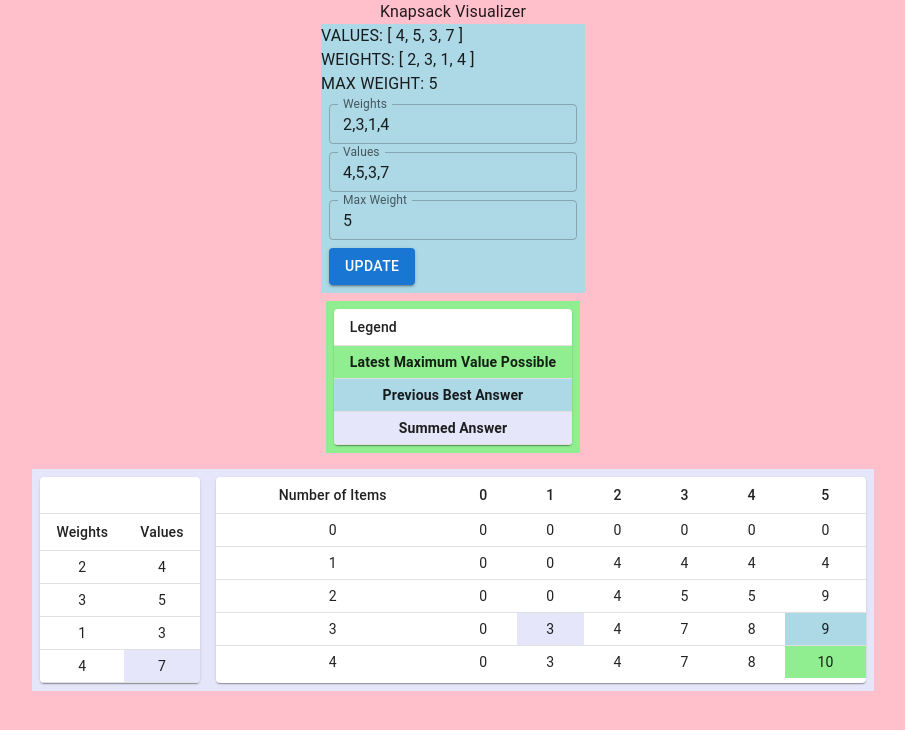
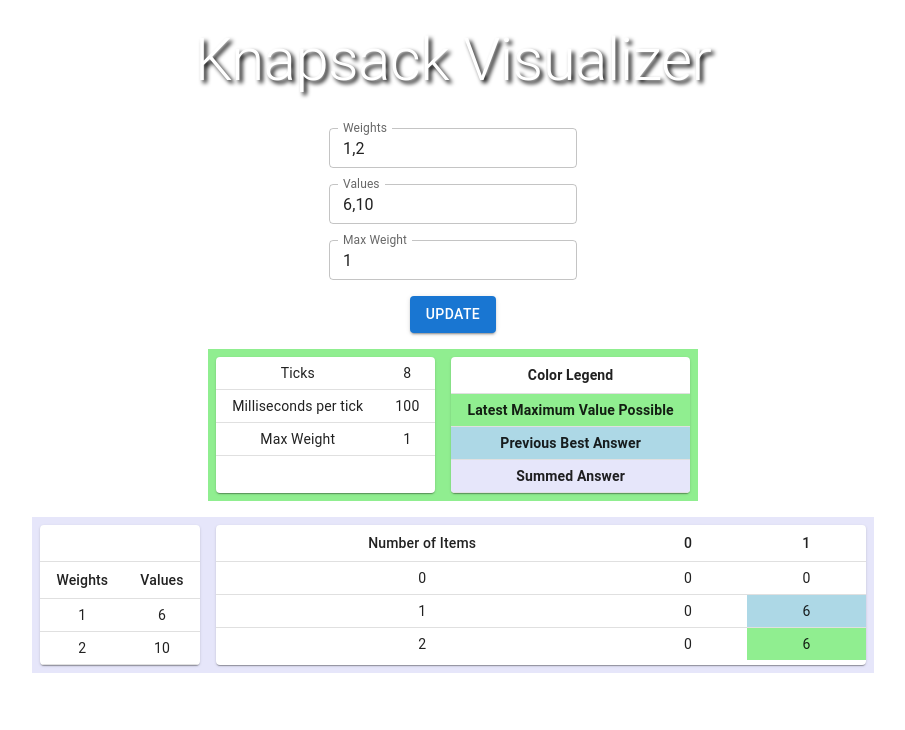
Before and after one commit to masaok/knapsack-web, a React (Create React App) app: page / in a window 1280 px wide. Shown: the top 730 px of the page, without its empty margins (187-1092 px from the left). Built offline with nearby package versions, Linux system fonts and the light colour scheme.

Commit message:
Added informational block to show current settings

```diff
--- a/src/pages/Dashboard/Dashboard.jsx
+++ b/src/pages/Dashboard/Dashboard.jsx
@@ -3,25 +3,35 @@ import { makeStyles } from '@mui/styles'
 
 import { Helmet } from 'react-helmet-async'
 
+import Typography from '@mui/material/Typography'
+
 import KnapsackDynamic from './content/KnapsackDynamic/KnapsackDynamic'
-// import KnapsackRecursion from './content/KnapsackRecursion/KnapsackRecursion'
 
 import { Routes, Route } from 'react-router-dom'
-
-// import logoTrans from '../../assets/images/placeholder-logo.png'
 
 const useStyles = makeStyles(
   theme => ({
     root: {
       display: 'flex',
       flexDirection: 'column',
-      backgroundColor: 'pink',
+      backgroundColor: 'white',
       height: '100vh',
     },
 
     header: {
       display: 'flex',
       justifyContent: 'center',
+      marginTop: theme.spacing(3),
+      marginBottom: theme.spacing(3),
+    },
+
+    pageTitle: {
+      color: 'white',
+      fontSize: 40,
+      fontFamily: ['Carter One', 'sans-serif'].join(','),
+      textShadow: '3px 3px 4px #000',
+      marginTop: theme.spacing(2),
+      marginBottom: theme.spacing(2),
     },
 
     body: {
@@ -63,12 +73,16 @@ const Dashboard = props => {
     <div className={classes.root}>
       <Helmet>
         <title>Knapsack Visualizer</title>
+        <link rel="preconnect" href="https://fonts.gstatic.com" />
+        <link
+          href="https://fonts.googleapis.com/css2?family=Carter+One&amp;display=swap"
+          rel="stylesheet"
+        ></link>
       </Helmet>
       <div className={classes.header}>
-        {/* <div className={classes.logoContainer}>
-          <img className={classes.logo} src={logoTrans} alt="knapsack visualizer logo" />
-        </div> */}
-        Knapsack Visualizer
+        <Typography variant="h2" className={classes.pageTitle}>
+          Knapsack Visualizer
+        </Typography>
       </div>
       <div className={classes.body}>
         <div className={classes.sidebar}></div>
--- a/src/pages/Dashboard/content/KnapsackDynamic/KnapsackDynamic.jsx
+++ b/src/pages/Dashboard/content/KnapsackDynamic/KnapsackDynamic.jsx
@@ -27,7 +27,7 @@ const useStyles = makeStyles(
       display: 'flex',
       flexDirection: 'column',
       flex: 1,
-      backgroundColor: 'lightblue',
+      // backgroundColor: 'lightblue',
     },
 
     infoArea: {
@@ -87,6 +87,10 @@ const useStyles = makeStyles(
     },
 
     // Legend
+    legendHeader: {
+      fontWeight: 'bold',
+    },
+
     legendValue: {
       fontWeight: 'bold',
       whiteSpace: 'nowrap',
@@ -94,6 +98,9 @@ const useStyles = makeStyles(
 
     // Fields
     inputs: {
+      display: 'flex',
+      flex: 1,
+      flexDirection: 'column',
       justifyContent: 'center',
       alignItems: 'center',
     },
@@ -105,6 +112,11 @@ const useStyles = makeStyles(
     updateButton: {
       justifyContent: 'center',
     },
+
+    // Errors
+    errors: {
+      backgroundColor: 'red',
+    },
   }),
   { name: 'KnapsackDynamic' }
 )
@@ -114,10 +126,15 @@ const useStyles = makeStyles(
 // const MAX_WEIGHT = 50
 // const MAX_WEIGHT = 2
 
+// Minimal
+const VALUES = [6, 10]
+const WEIGHTS = [1, 2]
+const MAX_WEIGHT = 1
+
 // Dev
 // const VALUES = [6, 10, 12]
 // const WEIGHTS = [1, 2, 3]
-// const MAX_WEIGHT = 5
+// const MAX_WEIGHT = 2
 
 // Geeks example
 // https://www.geeksforgeeks.org/0-1-knapsack-problem-dp-10/
@@ -127,9 +144,9 @@ const useStyles = makeStyles(
 
 // Educative example (fruit)
 // https://www.educative.io/edpresso/what-is-the-knapsack-problem
-const VALUES = [4, 5, 3, 7]
-const WEIGHTS = [2, 3, 1, 4]
-const MAX_WEIGHT = 5
+// const VALUES = [4, 5, 3, 7]
+// const WEIGHTS = [2, 3, 1, 4]
+// const MAX_WEIGHT = 5
 
 const NUM_ITEMS = VALUES.length
 const MS = 100
@@ -163,7 +180,7 @@ const KnapsackDynamic = props => {
 
   const [table, setTable] = useState([[]])
 
-  const [seconds, setSeconds] = useState(0)
+  const [ticks, setTicks] = useState(0)
   const [row, setRow] = useState(0)
   const [col, setCol] = useState(0)
 
@@ -174,7 +191,12 @@ const KnapsackDynamic = props => {
     maxWeight: MAX_WEIGHT,
   })
 
-  // Fields in use for display
+  // Fields as typed in raw string form (before validation)
+  const [weightsInput, setWeightsInput] = useState(WEIGHTS.join(','))
+  const [valuesInput, setValuesInput] = useState(VALUES.join(','))
+  const [maxWeightInput, setMaxWeightInput] = useState(MAX_WEIGHT)
+
+  // Fields used in algorithm
   const [weights, setWeights] = useState(WEIGHTS)
   const [values, setValues] = useState(VALUES)
   const [maxWeight, setMaxWeight] = useState(MAX_WEIGHT)
@@ -192,17 +214,29 @@ const KnapsackDynamic = props => {
 
   const [ms] = useState(MS)
 
+  const [errors, setErrors] = useState([])
+
   // const [maxRow] = useState(1) // dev mode
   // const [maxCol] = useState(2) // dev mode
 
   // const [table, setTable] = useState(new Array(NUM_ITEMS + 1))
 
-  // useEffect(() => {
-  //   console.log(fields)
-  //   setWeights([...fields.weights])
-  //   setValues([...fields.values])
-  //   setMaxWeight(fields.maxWeight)
-  // }, [fields])
+  // Validation Effect
+  useEffect(() => {
+    const newErrors = []
+    const newWeights = weightsInput.split(',').map(Number)
+    const newValues = valuesInput.split(',').map(Number)
+
+    if (newWeights.length !== newValues.length) {
+      newErrors.push('Number of weights and values must be equal.')
+    }
+
+    if (isNaN(maxWeightInput)) {
+      newErrors.push('Max weight invalid.')
+    }
+
+    setErrors([...newErrors])
+  }, [weightsInput, valuesInput, maxWeightInput])
 
   const timer = useCallback(() => {
     // If the current column is <= the max column (max weight)
@@ -269,7 +303,7 @@ const KnapsackDynamic = props => {
       }
 
       setCol(col + 1)
-      setSeconds(seconds + 1)
+      setTicks(ticks + 1)
 
       // console.log(table)
     } else if (row < maxRow) {
@@ -286,13 +320,13 @@ const KnapsackDynamic = props => {
       // tableDump(table)
       setRow(row + 1)
       setCol(0)
-      setSeconds(seconds + 1)
+      setTicks(ticks + 1)
     }
 
     // If neither condition is true, the state doesn't change, which doesn't
     // recreate the timer, which doesn't trigger the useEffect. The loop
     // will stop.
-  }, [maxCol, maxRow, seconds, row, col, maxWeight, table, values, weights])
+  }, [maxCol, maxRow, ticks, row, col, maxWeight, table, values, weights])
 
   useEffect(() => {
     const timeout = setTimeout(timer, ms)
@@ -310,11 +344,15 @@ const KnapsackDynamic = props => {
 
     switch (event.target.name) {
       case 'weights':
+        setWeightsInput(event.target.value)
+        break
       case 'values':
-        setFields({ ...fields, [event.target.name]: event.target.value.split(',').map(Number) })
+        setValuesInput(event.target.value)
+        // setFields({ ...fields, [event.target.name]: event.target.value.split(',').map(Number) })
         break
       case 'maxWeight':
-        setFields({ ...fields, [event.target.name]: parseInt(event.target.value) })
+        // setFields({ ...fields, [event.target.name]: parseInt(event.target.value) })
+        setMaxWeightInput(event.target.value)
         break
       default:
         setFields({ ...fields, [event.target.name]: event.target.value })
@@ -322,24 +360,28 @@ const KnapsackDynamic = props => {
   }
 
   const handleUpdate = () => {
-    setWeights([...fields.weights])
-    setValues([...fields.values])
-    setMaxWeight(fields.maxWeight)
+    // setWeights([...fields.weights])
+    // setValues([...fields.values])
+    // setMaxWeight(fields.maxWeight)
 
-    // TODO: Fix this redundancy
-    setMaxCol(fields.maxWeight)
-    setMaxRow([...fields.values].length)
+    if (errors.length === 0) {
+      const newWeights = weightsInput.split(',').map(Number)
+      const newValues = valuesInput.split(',').map(Number)
 
-    setTable([[]])
-    setRow(0)
-    setCol(0)
-    setSeconds(0)
+      setWeights([...newWeights])
+      setValues([...newValues])
+      setMaxWeight(parseInt(maxWeightInput))
 
-    // setAddendValueIndex(null)
-    // setSumRow(null)
-    // setSumCol(null)
-    // setSourceRow(null)
-    // setSourceCol(null)
+      // TODO: Fix this redundancy
+      setMaxCol(parseInt(maxWeightInput))
+      setMaxRow(newValues.length)
+
+      // Reset the animation
+      setTable([[]])
+      setRow(0)
+      setCol(0)
+      setTicks(0)
+    }
   }
 
   // console.log('FIELDS:')
@@ -351,19 +393,14 @@ const KnapsackDynamic = props => {
   return (
     <div className={classes.root}>
       <div className={classes.topArea}>
-        <div className={classes.info}>
-          <div>VALUES: {JSON.stringify(values, null, 2)}</div>
-          <div>WEIGHTS: {JSON.stringify(weights, null, 2)}</div>
-          <div>MAX WEIGHT: {maxWeight}</div>
-        </div>
-
         <div className={classes.inputs}>
           <div className={classes.fields}>
             <TextField
               name="weights"
               label="Weights"
               size="small"
-              value={fields.weights.join(',')}
+              // value={fields.weights.join(',')}
+              value={weightsInput}
               onChange={handleFieldChange}
             />
           </div>
@@ -372,7 +409,8 @@ const KnapsackDynamic = props => {
               name="values"
               label="Values"
               size="small"
-              value={fields.values.join(',')}
+              // value={fields.values.join(',')}
+              value={valuesInput}
               onChange={handleFieldChange}
             />
           </div>
@@ -381,25 +419,78 @@ const KnapsackDynamic = props => {
               name="maxWeight"
               label="Max Weight"
               size="small"
-              value={fields.maxWeight}
+              value={maxWeightInput}
               onChange={handleFieldChange}
             />
           </div>
           <div className={clsx(classes.fields, classes.updateButton)}>
-            <Button variant="contained" onClick={handleUpdate}>
+            <Button variant="contained" onClick={handleUpdate} disabled={errors.length > 0}>
               Update
             </Button>
           </div>
         </div>
       </div>
 
+      <Paper
+        // className={classes.errors}
+        classes={{
+          root: classes.errors,
+          rounded: classes.errors,
+          outline: classes.errors,
+        }}
+        // style={{
+        //   backgroundColor: 'blue',
+        // }}
+      >
+        {errors.map(item => {
+          return <div>{item}</div>
+        })}
+      </Paper>
+
       <div className={classes.infoArea}>
+        <div className={classes.table}>
+          <TableContainer component={Paper}>
+            <Table size="small">
+              <TableBody>
+                <TableRow>
+                  <TableCell scope="row" align="center">
+                    Ticks
+                  </TableCell>
+                  <TableCell scope="row" align="center">
+                    {ticks}
+                  </TableCell>
+                </TableRow>
+
+                <TableRow>
+                  <TableCell scope="row" align="center">
+                    Milliseconds per tick
+                  </TableCell>
+                  <TableCell scope="row" align="center">
+                    {ms}
+                  </TableCell>
+                </TableRow>
+
+                <TableRow>
+                  <TableCell scope="row" align="center">
+                    Max Weight
+                  </TableCell>
+                  <TableCell scope="row" align="center">
+                    {maxWeight}
+                  </TableCell>
+                </TableRow>
+              </TableBody>
+            </Table>
+          </TableContainer>
+        </div>
+
         <div className={classes.table}>
           <TableContainer component={Paper}>
             <Table size="small">
               <TableHead>
                 <TableRow>
-                  <TableCell>Legend</TableCell>
+                  <TableCell align="center">
+                    <span className={classes.legendHeader}>Color Legend</span>
+                  </TableCell>
                 </TableRow>
               </TableHead>
 
@@ -407,7 +498,7 @@ const KnapsackDynamic = props => {
                 {legend.map((item, index) => {
                   const { className, meaning } = item
                   return (
-                    <TableRow key={className}>
+                    <TableRow key={index}>
                       <TableCell className={classes[className]} scope="row" align="center">
                         <span className={classes.legendValue}>{meaning}</span>
                       </TableCell>
```
